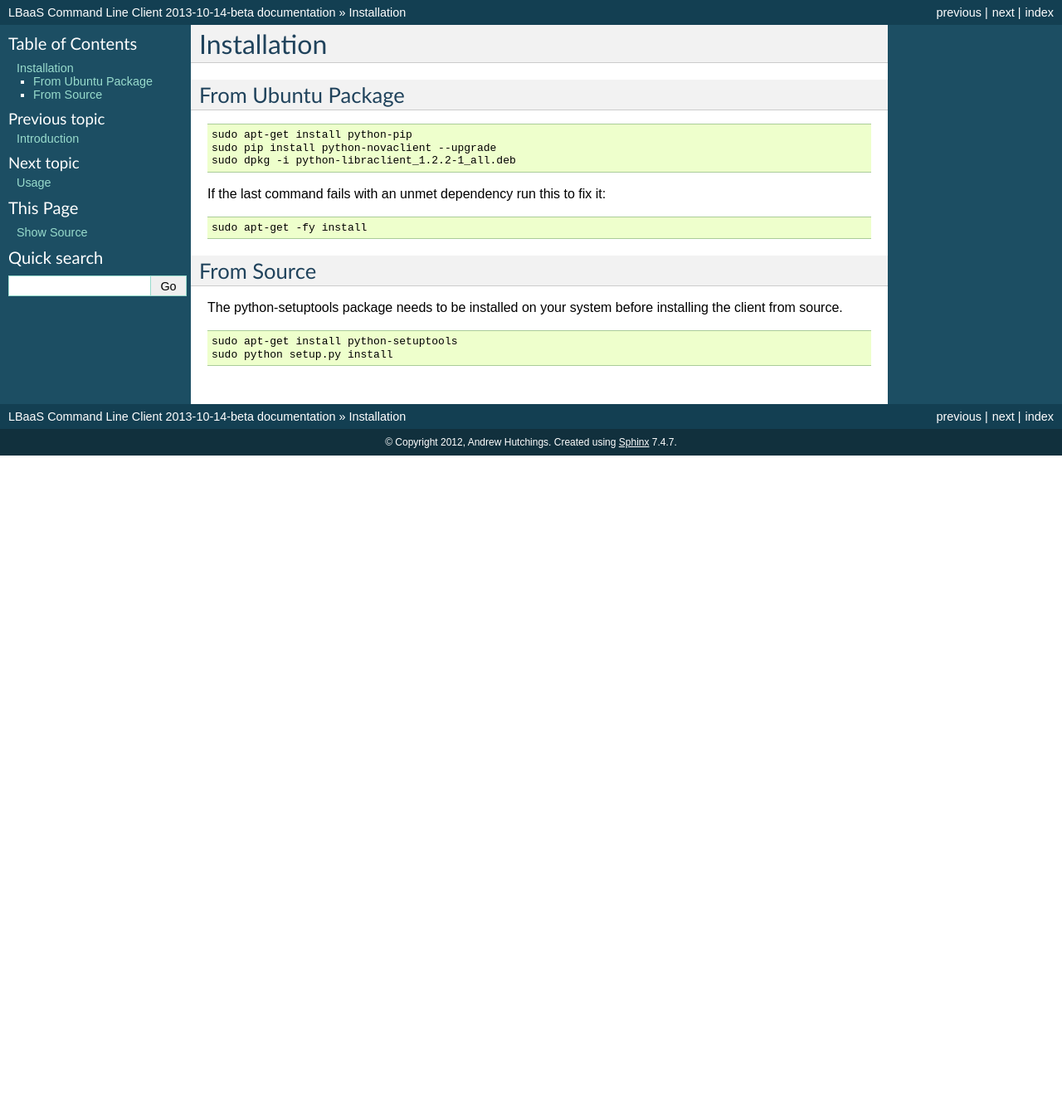
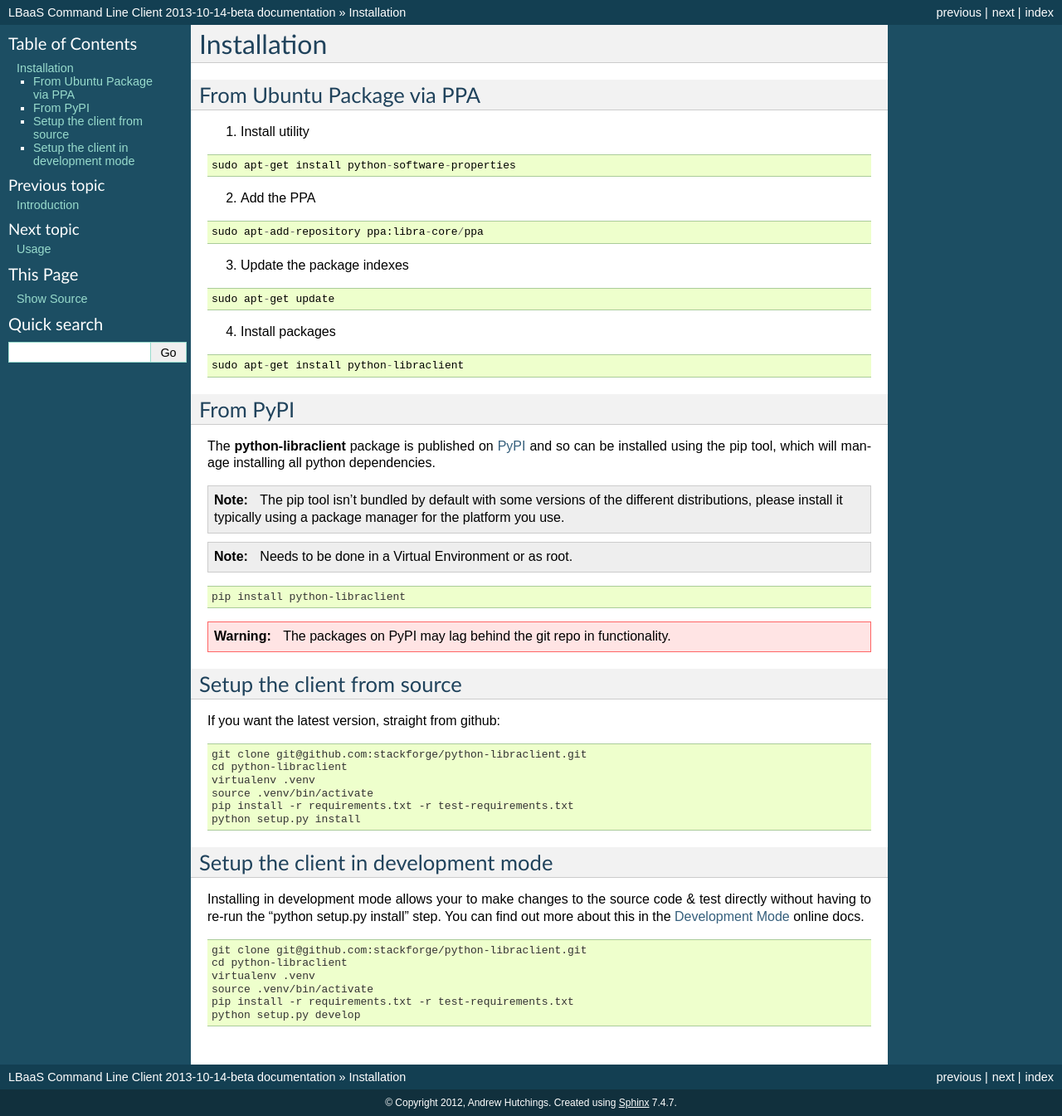
Before and after one commit to stackforge/python-libraclient, a Sphinx documentation site: the page built from doc/installation.rst, in a window 1280 px wide. Shown: the whole page at 83% size. Built offline with Sphinx 7.4.7, drawn with Linux system fonts in a browser that asks for light colours; before the commit the page ends 900 px from its top, so only the background shows below that.

Commit message:
[DOC] Improved installation instructions
* Update installation docs to include from source, pip, ppa (package),
  development mode.
* Disable manpage generation (Causes dedent errors and not needed)

Change-Id: I307d63c2a758b1715f4c8ce9b243ad9877479a02

```diff
--- a/doc/conf.py
+++ b/doc/conf.py
@@ -228,7 +228,7 @@ latex_documents = [
 
 # One entry per manual page. List of tuples
 # (source start file, name, description, authors, manual section).
-man_pages = [
-    ('index', 'lbaas', u'LBaaS Client',
-     [u'Andrew Hutchings'], 1)
-]
+#man_pages = [
+#    ('index', 'lbaas', u'LBaaS Client',
+#     [u'Andrew Hutchings'], 1)
+#]
--- a/doc/installation.rst
+++ b/doc/installation.rst
@@ -1,28 +1,86 @@
+.. _installation:
+
 Installation
 ============
 
-From Ubuntu Package
--------------------
+.. _install-ppa:
 
-.. code-block:: bash
+From Ubuntu Package via PPA
+---------------------------
 
-   sudo apt-get install python-pip
-   sudo pip install python-novaclient --upgrade
-   sudo dpkg -i python-libraclient_1.2.2-1_all.deb
+1. Install utility
 
-If the last command fails with an unmet dependency run this to fix it:
+::
 
-.. code-block:: bash
+    sudo apt-get install python-software-properties
 
-   sudo apt-get -fy install
+2. Add the PPA
 
-From Source
------------
+::
 
-The python-setuptools package needs to be installed on your system before
-installing the client from source.
+    sudo apt-add-repository ppa:libra-core/ppa
 
-.. code-block:: bash
+3. Update the package indexes
 
-   sudo apt-get install python-setuptools
-   sudo python setup.py install
+::
+
+    sudo apt-get update
+
+4. Install packages
+
+::
+
+    sudo apt-get install python-libraclient
+
+
+.. _install-pypi:
+
+From PyPI
+---------
+
+The :program:`python-libraclient` package is published on `PyPI <https://pypi.python.org/pypi/python-libraclient/>`_ and so can be installed using the pip tool, which will manage installing all
+python dependencies.
+
+.. note:: The pip tool isn't bundled by default with some versions of the different distributions, please install it typically using a package manager for the platform you use.
+
+.. note:: Needs to be done in a Virtual Environment or as root.
+
+.. code-block:: shell-session
+
+   pip install python-libraclient
+
+.. warning::
+
+    The packages on PyPI may lag behind the git repo in functionality.
+
+.. _install-source:
+
+Setup the client from source
+----------------------------
+If you want the latest version, straight from github:
+
+.. code-block:: shell-session
+
+    git clone git@github.com:stackforge/python-libraclient.git
+    cd python-libraclient
+    virtualenv .venv
+    source .venv/bin/activate
+    pip install -r requirements.txt -r test-requirements.txt
+    python setup.py install
+
+
+.. _install-development:
+
+Setup the client in development mode
+------------------------------------
+Installing in development mode allows your to make changes to the source code & test directly without having to re-run the "python setup.py install"
+step. You can find out more about this in the `Development Mode <http://pythonhosted.org/distribute/setuptools.html#development-mode>`_ online docs.
+
+.. code-block:: shell-session
+
+    git clone git@github.com:stackforge/python-libraclient.git
+    cd python-libraclient
+    virtualenv .venv
+    source .venv/bin/activate
+    pip install -r requirements.txt -r test-requirements.txt
+    python setup.py develop
```
